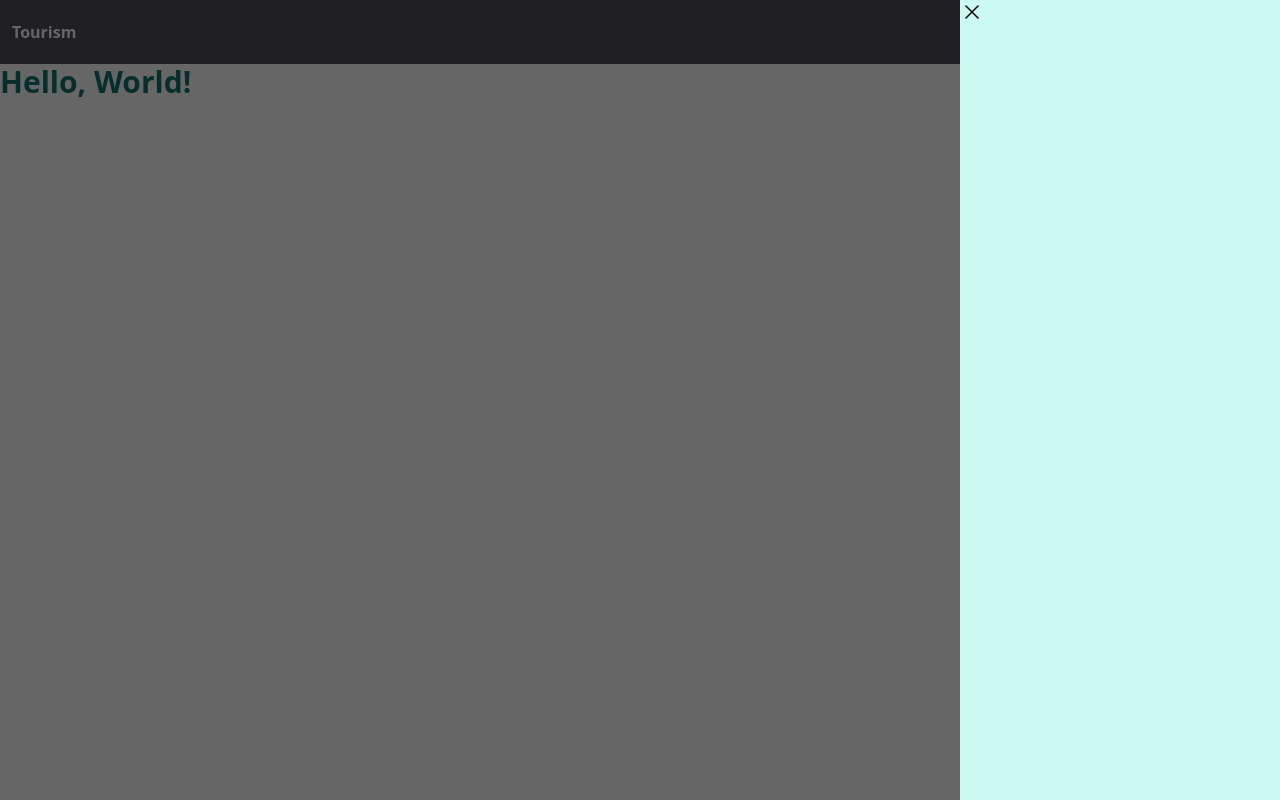
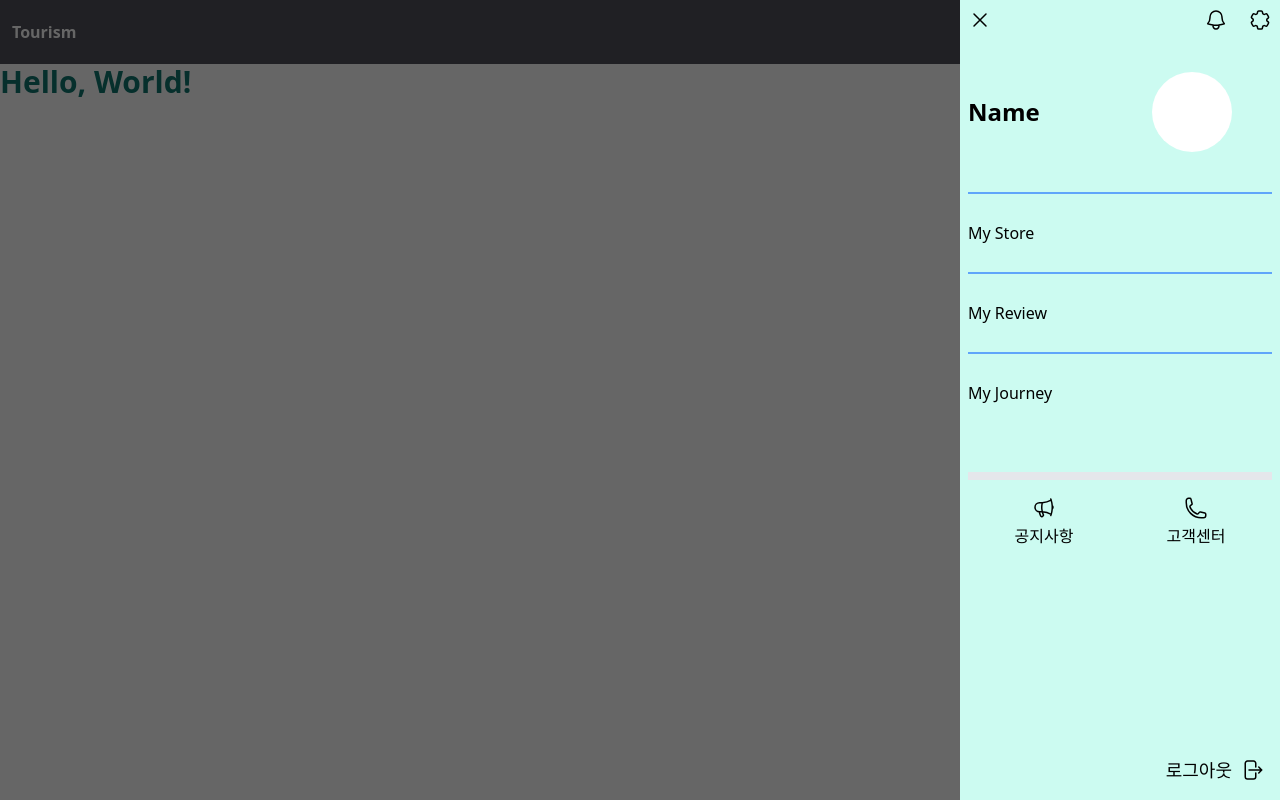
Before and after one commit to junseokoh-hub/react-tourism, a React (Vite) app: page / in a window 1280 px wide. Both pictures are taken after a click on the element 1256 px from the left and 32 px from the top of the page. Built offline with nearby package versions, Linux system fonts and the light colour scheme; no server answers.

Commit message:
decorate sidemenu component

```diff
--- a/src/components/SideMenu/SideMenu.tsx
+++ b/src/components/SideMenu/SideMenu.tsx
@@ -1,8 +1,104 @@
 const SideMenu = () => {
   return (
-    <nav className="w-80 h-full bg-teal-100 z-[100] fixed top-0 right-0">
-      <ul>
-        <li>
+    <nav className="p-2 w-80 h-full bg-teal-100 z-[100] fixed top-0 right-0">
+      <ul className="h-full space-y-10 relative">
+        <li className="flex justify-between">
+          <div>
+            <svg
+              xmlns="http://www.w3.org/2000/svg"
+              fill="none"
+              viewBox="0 0 24 24"
+              strokeWidth="1.5"
+              stroke="currentColor"
+              className="w-6 h-6"
+            >
+              <path
+                strokeLinecap="round"
+                strokeLinejoin="round"
+                d="M6 18L18 6M6 6l12 12"
+              />
+            </svg>
+          </div>
+          <div className="space-x-5 flex">
+            <svg
+              xmlns="http://www.w3.org/2000/svg"
+              fill="none"
+              viewBox="0 0 24 24"
+              strokeWidth="1.5"
+              stroke="currentColor"
+              className="w-6 h-6"
+            >
+              <path
+                strokeLinecap="round"
+                strokeLinejoin="round"
+                d="M14.857 17.082a23.848 23.848 0 005.454-1.31A8.967 8.967 0 0118 9.75v-.7V9A6 6 0 006 9v.75a8.967 8.967 0 01-2.312 6.022c1.733.64 3.56 1.085 5.455 1.31m5.714 0a24.255 24.255 0 01-5.714 0m5.714 0a3 3 0 11-5.714 0"
+              />
+            </svg>
+            <svg
+              xmlns="http://www.w3.org/2000/svg"
+              fill="none"
+              viewBox="0 0 24 24"
+              strokeWidth="1.5"
+              stroke="currentColor"
+              className="w-6 h-6"
+            >
+              <path
+                strokeLinecap="round"
+                strokeLinejoin="round"
+                d="M9.594 3.94c.09-.542.56-.94 1.11-.94h2.593c.55 0 1.02.398 1.11.94l.213 1.281c.063.374.313.686.645.87.074.04.147.083.22.127.324.196.72.257 1.075.124l1.217-.456a1.125 1.125 0 011.37.49l1.296 2.247a1.125 1.125 0 01-.26 1.431l-1.003.827c-.293.24-.438.613-.431.992a6.759 6.759 0 010 .255c-.007.378.138.75.43.99l1.005.828c.424.35.534.954.26 1.43l-1.298 2.247a1.125 1.125 0 01-1.369.491l-1.217-.456c-.355-.133-.75-.072-1.076.124a6.57 6.57 0 01-.22.128c-.331.183-.581.495-.644.869l-.213 1.28c-.09.543-.56.941-1.11.941h-2.594c-.55 0-1.02-.398-1.11-.94l-.213-1.281c-.062-.374-.312-.686-.644-.87a6.52 6.52 0 01-.22-.127c-.325-.196-.72-.257-1.076-.124l-1.217.456a1.125 1.125 0 01-1.369-.49l-1.297-2.247a1.125 1.125 0 01.26-1.431l1.004-.827c.292-.24.437-.613.43-.992a6.932 6.932 0 010-.255c.007-.378-.138-.75-.43-.99l-1.004-.828a1.125 1.125 0 01-.26-1.43l1.297-2.247a1.125 1.125 0 011.37-.491l1.216.456c.356.133.751.072 1.076-.124.072-.044.146-.087.22-.128.332-.183.582-.495.644-.869l.214-1.281z"
+              />
+            </svg>
+          </div>
+        </li>
+        <li className="flex justify-between items-center">
+          <span className="text-2xl font-semibold">Name</span>
+          <div className="mr-10 w-20 h-20 rounded-full bg-white" />
+        </li>
+        <li className="flex flex-col divide-y-2 divide-blue-400">
+          <span className="h-20 flex items-center border-t-2 border-blue-400">
+            My Store
+          </span>
+          <span className="h-20 flex items-center ">My Review</span>
+          <span className="h-20 flex items-center ">My Journey</span>
+        </li>
+        <li className="pt-4 flex justify-around border-t-8">
+          <div className="space-y-1 flex flex-col items-center">
+            <svg
+              xmlns="http://www.w3.org/2000/svg"
+              fill="none"
+              viewBox="0 0 24 24"
+              strokeWidth="1.5"
+              stroke="currentColor"
+              className="w-6 h-6"
+            >
+              <path
+                strokeLinecap="round"
+                strokeLinejoin="round"
+                d="M10.34 15.84c-.688-.06-1.386-.09-2.09-.09H7.5a4.5 4.5 0 110-9h.75c.704 0 1.402-.03 2.09-.09m0 9.18c.253.962.584 1.892.985 2.783.247.55.06 1.21-.463 1.511l-.657.38c-.551.318-1.26.117-1.527-.461a20.845 20.845 0 01-1.44-4.282m3.102.069a18.03 18.03 0 01-.59-4.59c0-1.586.205-3.124.59-4.59m0 9.18a23.848 23.848 0 018.835 2.535M10.34 6.66a23.847 23.847 0 008.835-2.535m0 0A23.74 23.74 0 0018.795 3m.38 1.125a23.91 23.91 0 011.014 5.395m-1.014 8.855c-.118.38-.245.754-.38 1.125m.38-1.125a23.91 23.91 0 001.014-5.395m0-3.46c.495.413.811 1.035.811 1.73 0 .695-.316 1.317-.811 1.73m0-3.46a24.347 24.347 0 010 3.46"
+              />
+            </svg>
+            <span>공지사항</span>
+          </div>
+          <div className="space-y-1 flex flex-col items-center">
+            <svg
+              xmlns="http://www.w3.org/2000/svg"
+              fill="none"
+              viewBox="0 0 24 24"
+              strokeWidth="1.5"
+              stroke="currentColor"
+              className="w-6 h-6"
+            >
+              <path
+                strokeLinecap="round"
+                strokeLinejoin="round"
+                d="M2.25 6.75c0 8.284 6.716 15 15 15h2.25a2.25 2.25 0 002.25-2.25v-1.372c0-.516-.351-.966-.852-1.091l-4.423-1.106c-.44-.11-.902.055-1.173.417l-.97 1.293c-.282.376-.769.542-1.21.38a12.035 12.035 0 01-7.143-7.143c-.162-.441.004-.928.38-1.21l1.293-.97c.363-.271.527-.734.417-1.173L6.963 3.102a1.125 1.125 0 00-1.091-.852H4.5A2.25 2.25 0 002.25 4.5v2.25z"
+              />
+            </svg>
+            <span>고객센터</span>
+          </div>
+        </li>
+        <li className="space-x-2 flex items-center absolute bottom-2 right-2">
+          <span className="text-lg">로그아웃</span>
           <svg
             xmlns="http://www.w3.org/2000/svg"
             fill="none"
@@ -14,7 +110,7 @@ const SideMenu = () => {
             <path
               strokeLinecap="round"
               strokeLinejoin="round"
-              d="M6 18L18 6M6 6l12 12"
+              d="M15.75 9V5.25A2.25 2.25 0 0013.5 3h-6a2.25 2.25 0 00-2.25 2.25v13.5A2.25 2.25 0 007.5 21h6a2.25 2.25 0 002.25-2.25V15m3 0l3-3m0 0l-3-3m3 3H9"
             />
           </svg>
         </li>
```
